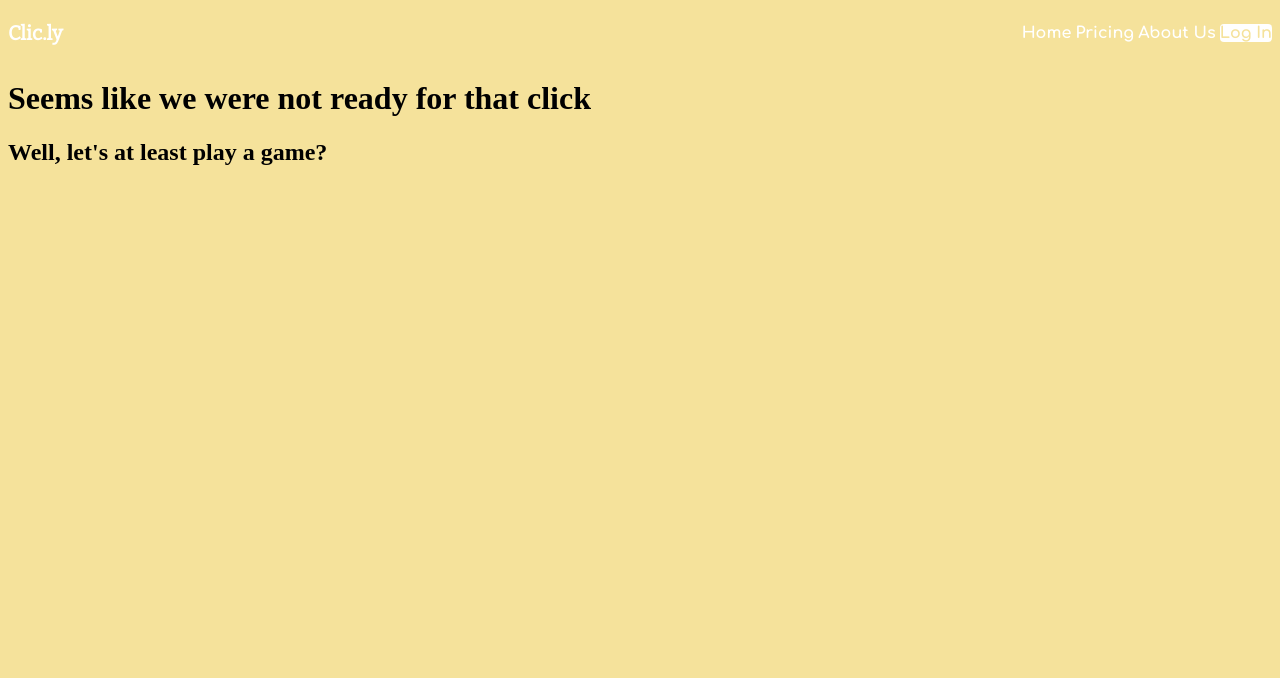
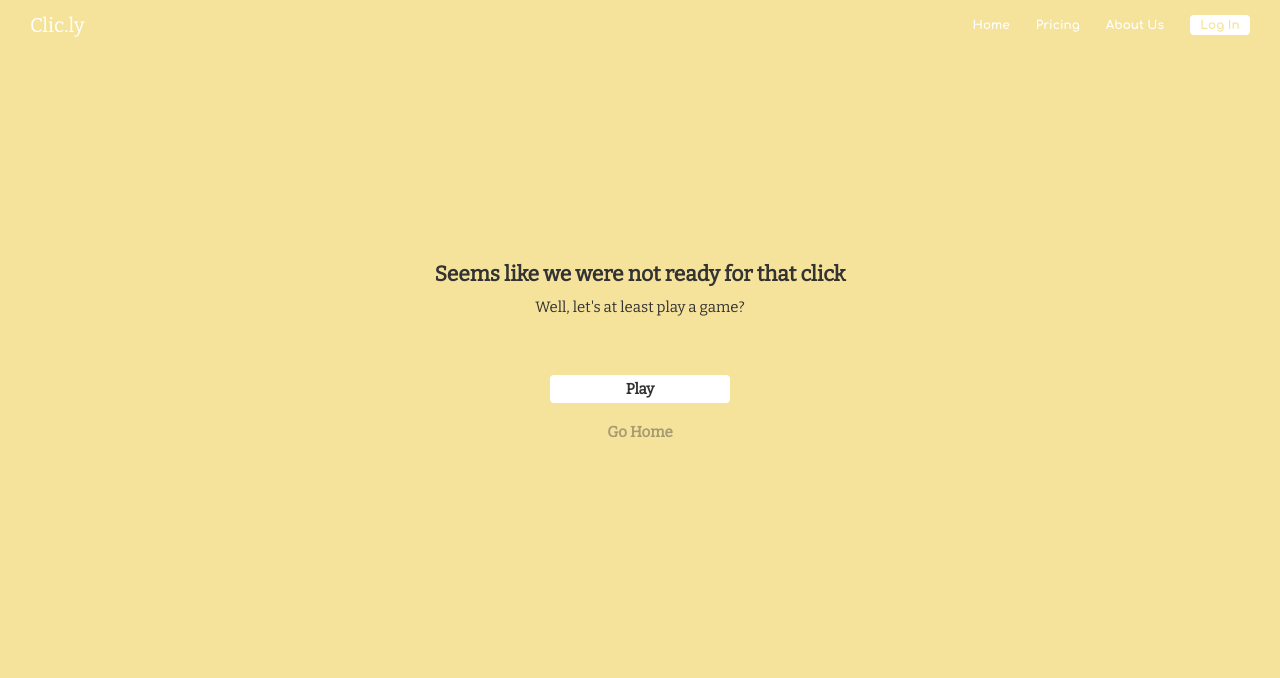
Before and after one commit to Meft16/jokempo, a plain HTML site: page src/404.html in a window 1280 px wide. Drawn offline with nearby package versions, Linux system fonts and the light colour scheme.

Commit message:
Dia 03 terminado

```diff
--- a/src/404.html
+++ b/src/404.html
@@ -8,26 +8,37 @@
         <link href="https://fonts.googleapis.com/css?family=Comfortaa:300,400,500,700&display=swap" rel="stylesheet">
 
         <link rel="stylesheet" href="css/settings/color.css">
+        <link rel="stylesheet" href="css/settings/gap.css">
+        <link rel="stylesheet" href="css/generic/reset.css">
         <link rel="stylesheet" href="css/elements/base.css">
 
         <link rel="stylesheet" href="css/components/main-logo.css">
         <link rel="stylesheet" href="css/components/simple-action.css">
         <link rel="stylesheet" href="css/components/primary-button.css">
+        <link rel="stylesheet" href="css/components/simple-title.css">
+        <link rel="stylesheet" href="css/components/simple-subtitle.css">
 
+        <link rel="stylesheet" href="css/container/main-menu.css">
         <link rel="stylesheet" href="css/container/main-header.css">
+        <link rel="stylesheet" href="css/container/main-stage.css">
+
     </head>
     <body>
         <header class="main-header">
             <h1 class="main-logo">Clic.ly</h1>
 
-            <nav>
-                <a class="simple-action" href="">Home</a>
+            <nav class="main-menu">
+                <a class="simple-action" href="index.html">Home</a>
                 <a class="simple-action" href="">Pricing</a>
                 <a class="simple-action" href="">About Us</a>
                 <a class="primary-button" href="">Log In</a>
             </nav>
         </header>
-        <h1>Seems like we were not ready for that click</h1>
-        <h2>Well, let's at least play a game?</h2>
+        <section class="main-stage">
+            <h1 class="simple-title">Seems like we were not ready for that click</h1>
+            <h2 class="simple-subtitle">Well, let's at least play a game?</h2>
+            <a href="" class="primary-button -dark">Play</a>
+            <a href="index.html" class="simple-action -light">Go Home</a>
+        </section>
     </body>
 </html>
--- a/src/css/components/primary-button.css
+++ b/src/css/components/primary-button.css
@@ -6,3 +6,8 @@
     background-color: var(--color-second);
     border-radius: 4px;
 }
+
+.primary-button.-dark {
+    color: var(--color-base);
+    font-family: 'Bitter', serif;
+}
--- a/src/css/components/simple-action.css
+++ b/src/css/components/simple-action.css
@@ -4,3 +4,8 @@
     font-family: 'Comfortaa', sans-serif;
     font-weight: bold;
 }
+
+.simple-action.-light {
+    color: var(--color-base-light);
+    font-family: 'Bitter', serif;
+}
--- /dev/null
+++ b/src/css/components/simple-subtitle.css
@@ -0,0 +1,5 @@
+.simple-subtitle {
+    color: var(--color-base);
+    font-family: 'Bitter', serif;
+    font-weight: normal;
+}
--- /dev/null
+++ b/src/css/components/simple-title.css
@@ -0,0 +1,5 @@
+.simple-title {
+    color: var(--color-base);
+    font-family: 'Bitter', serif;
+    font-weight: bold;
+}
--- a/src/css/container/main-header.css
+++ b/src/css/container/main-header.css
@@ -2,6 +2,7 @@
     display: flex;
     align-items: center;
     justify-content: space-between;
+    padding: var(--gap-smaller) var(--gap-medium) 0;
 }
 
 .main-header > .main-logo {
--- /dev/null
+++ b/src/css/container/main-menu.css
@@ -0,0 +1,13 @@
+.main-menu > .simple-action {
+    font-size: 12px;
+    margin-right: var(--gap-small);
+}
+
+.main-menu > .primary-button {
+    display: inline-block;
+    font-size: 12px;
+    width: 60px;
+    height: 20px;
+    text-align: center;
+    line-height: 20px;
+}
--- /dev/null
+++ b/src/css/container/main-stage.css
@@ -0,0 +1,34 @@
+.main-stage {
+    display: flex;
+    flex-direction: column;
+    align-items: center;
+    justify-content: center;
+    height: 80vh;
+}
+
+.main-stage > .simple-title {
+    font-size: 21px;
+    margin-bottom: var(--gap-smaller);
+}
+
+.main-stage > .simple-subtitle {
+    font-size: 15px;
+    margin-bottom: var(--gap-big);
+}
+
+.main-stage > .primary-button.-dark {
+    font-size: 15px;
+    width: 180px;
+    height: 28px;
+    text-align: center;
+    line-height: 28px;
+    margin-bottom: var(--gap-smaller);
+}
+
+.main-stage > .simple-action.-light {
+    font-size: 15px;
+    width: 180px;
+    height: 28px;
+    text-align: center;
+    line-height: 28px;
+}
--- /dev/null
+++ b/src/css/generic/reset.css
@@ -0,0 +1,47 @@
+/* http://meyerweb.com/eric/tools/css/reset/
+v2.0 | 20110126
+License: none (public domain)
+*/
+html, body, div, span, applet, object, iframe,
+h1, h2, h3, h4, h5, h6, p, blockquote, pre,
+a, abbr, acronym, address, big, cite, code,
+del, dfn, em, img, ins, kbd, q, s, samp,
+small, strike, strong, sub, sup, tt, var,
+b, u, i, center,
+dl, dt, dd, ol, ul, li,
+fieldset, form, label, legend,
+table, caption, tbody, tfoot, thead, tr, th, td,
+article, aside, canvas, details, embed,
+figure, figcaption, footer, header, hgroup,
+menu, nav, output, ruby, section, summary,
+time, mark, audio, video {
+margin: 0;
+padding: 0;
+border: 0;
+font-size: 100%;
+font: inherit;
+vertical-align: baseline;
+}
+/* HTML5 display-role reset for older browsers */
+article, aside, details, figcaption, figure,
+footer, header, hgroup, menu, nav, section {
+display: block;
+}
+body {
+line-height: 1;
+}
+ol, ul {
+list-style: none;
+}
+blockquote, q {
+quotes: none;
+}
+blockquote:before, blockquote:after,
+q:before, q:after {
+content: '';
+content: none;
+}
+table {
+border-collapse: collapse;
+border-spacing: 0;
+}
--- a/src/css/settings/color.css
+++ b/src/css/settings/color.css
@@ -1,4 +1,6 @@
 :root {
     --color-primary: #F5E29B;
     --color-second: #ffffff;
+    --color-base: #333333;
+    --color-base-light: rgba(51, 51, 51, 0.4);
 }
--- /dev/null
+++ b/src/css/settings/gap.css
@@ -0,0 +1,6 @@
+:root {
+    --gap-smaller: 15px;
+    --gap-small: 22px;
+    --gap-medium: 30px;
+    --gap-big: 60px;
+}
```
Also changed, not shown: src/css/container/error-button.css (added, +13 -0 lines), src/index.html (added, +22 -0 lines).
